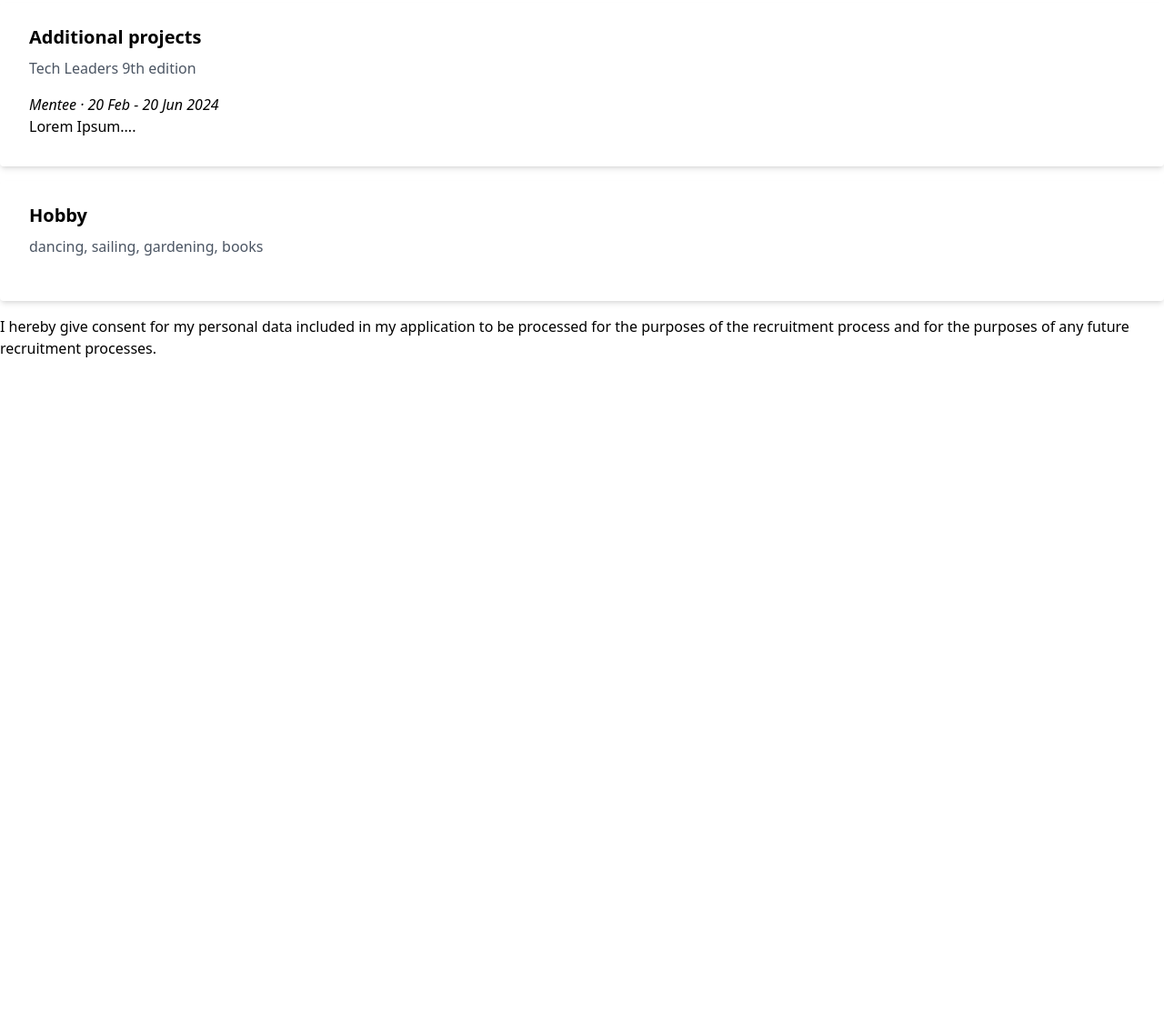
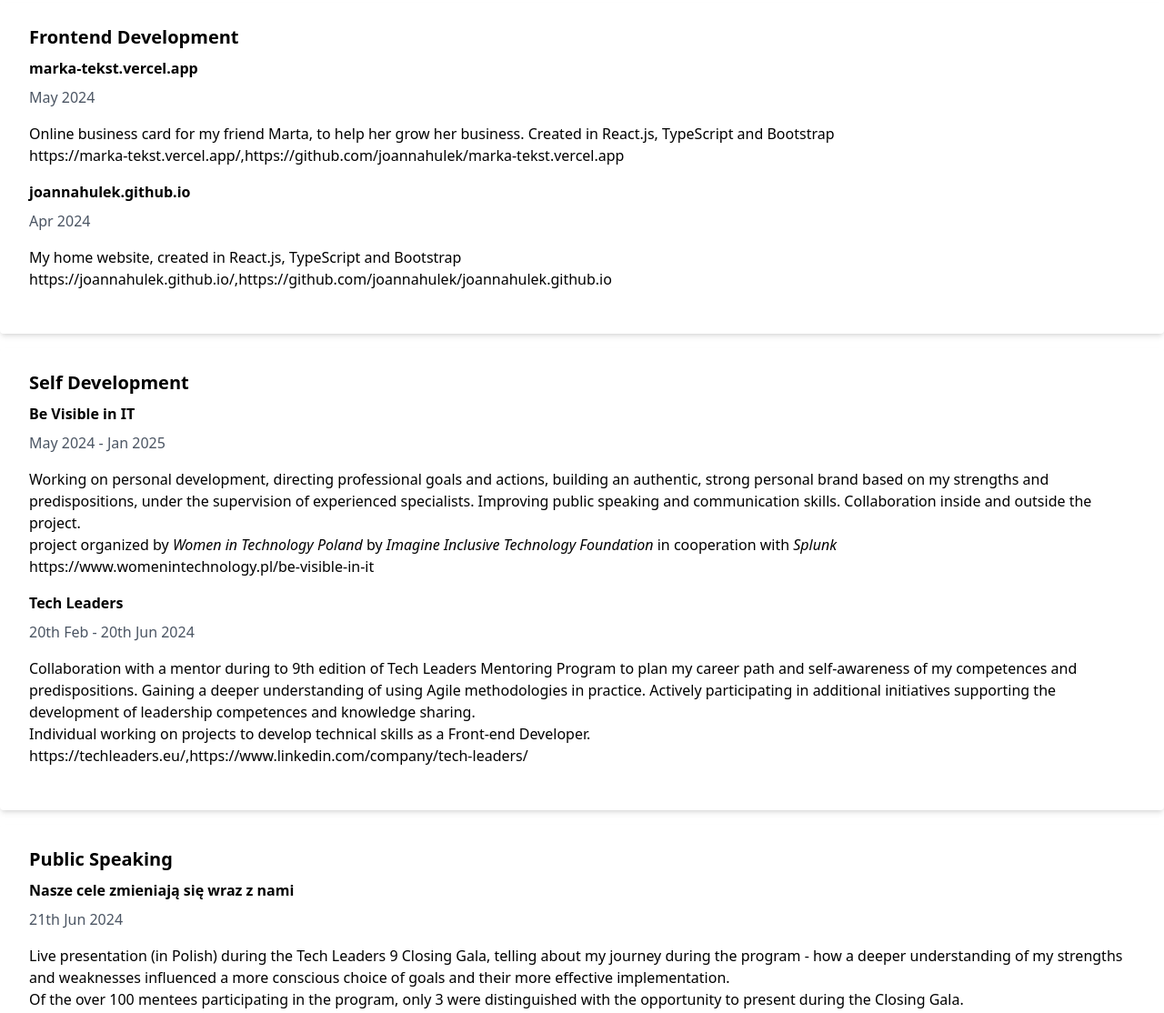
Before and after one commit to joannahulek/tailwind-template, a website: page src/index.html in a window 1280 px wide. Shown: the part 1658-2772 px from the top of the page at 91% size. Before the commit the page ends 2053 px from the top, so only its background shows below. Drawn offline with Linux system fonts and the light colour scheme.

Commit message:
Public Speaking 2024 added

```diff
--- a/src/content/projects.js
+++ b/src/content/projects.js
@@ -1,8 +1,94 @@
-document.write(`
-  <div class="bg-white shadow-md rounded px-8 pt-6 pb-8 mb-4">
-    <h2 class="text-xl font-bold mb-2">Additional projects</h2>
-    <p class="text-gray-600 mb-4">Tech Leaders 9th edition</p>
-    <i>Mentee · 20 Feb - 20 Jun 2024</i>
-    <p>Lorem Ipsum....</p>
-  </div>
-`);
+class Project {
+    constructor(title, time, description, links) {
+        this.title = title || '';
+        this.time = time || '';
+        this.description = description || '';
+        this.links = links || [''];
+    }
+}
+
+const itprojects = [
+    new Project(
+        'marka-tekst.vercel.app',
+        'May 2024',
+        'Online business card for my friend Marta, to help her grow her business. Created in React.js, TypeScript and Bootstrap',
+        ['https://marka-tekst.vercel.app/', 'https://github.com/joannahulek/marka-tekst.vercel.app'],
+    ),
+    new Project(
+        'joannahulek.github.io',
+        'Apr 2024',
+        'My home website, created in React.js, TypeScript and Bootstrap',
+        ['https://joannahulek.github.io/', 'https://github.com/joannahulek/joannahulek.github.io'],
+    )
+];
+
+const selfprojects=[
+    new Project(
+        'Be Visible in IT',
+        'May 2024 - Jan 2025',
+        'Working on personal development, directing professional goals and actions, building an authentic, strong personal brand based on my strengths and predispositions, under the supervision of experienced specialists. Improving public speaking and communication skills. Collaboration inside and outside the project.<br>project organized by <i>Women in Technology Poland</i> by <i>Imagine Inclusive Technology Foundation</i> in cooperation with <i>Splunk</i>',
+        ['https://www.womenintechnology.pl/be-visible-in-it'],
+    ),
+    new Project(
+        'Tech Leaders',
+        '20th Feb - 20th Jun 2024',
+        'Collaboration with a mentor during to 9th edition of Tech Leaders Mentoring Program to plan my career path and self-awareness of my competences and predispositions. Gaining a deeper understanding of using Agile methodologies in practice. Actively participating in additional initiatives supporting the development of leadership competences and knowledge sharing.<br>Individual working on projects to develop technical skills as a Front-end Developer.',
+        ['https://techleaders.eu/', 'https://www.linkedin.com/company/tech-leaders/'],
+    )
+]
+
+const publicspeaking =[
+    new Project(
+        'Nasze cele zmieniają się wraz z nami',
+        '21th Jun 2024',
+        'Live presentation (in Polish) during the Tech Leaders 9 Closing Gala, telling about my journey during the program - how a deeper understanding of my strengths and weaknesses influenced a more conscious choice of goals and their more effective implementation.<br>Of the over 100 mentees participating in the program, only 3 were distinguished with the opportunity to present during the Closing Gala.',
+        ['']
+    ),
+    new Project(
+        'Jak zepsułam Scrum? Case Study',
+        '10th Jun 2024',
+        '',
+        ['']
+    )
+]
+
+class Category{
+    constructor(category, projects) {
+        this.category = category || '';
+        this.projects = projects || [''];
+    }
+}
+
+const categories = [
+    new Category('Frontend Development', itprojects),
+    new Category('Self Development', selfprojects),
+    new Category('Public Speaking', publicspeaking)
+]
+
+function renderProjects(categoriesArray) {
+    const container = document.getElementById('projects-container');
+    let content=''
+
+    categoriesArray.forEach(category =>{
+        content +=`
+      <div class="bg-white shadow-md rounded px-8 pt-6 pb-8 mb-4">
+        <h2 class="text-xl font-bold mb-2">${category.category}</h2>
+    `;
+
+        category.projects.forEach(project => {
+            content += `
+          <div class="mb-4">
+            <h3 class="text-lg font-bold mb-2">${project.title}</h3>
+            <p class="text-gray-600 mb-4">${project.time}</p>
+            <div>${project.description}</div>
+            <div>${project.links}</div>
+          </div>
+        `;
+        });
+
+        content += `</div>`;
+    })
+    container.innerHTML = content;
+}
+
+renderProjects(categories);
--- a/src/index.html
+++ b/src/index.html
@@ -12,14 +12,14 @@
     <div id="work-experience-container"></div>
     <div id="education-container"></div>
     <div id="skills-container"></div>
+    <div id="projects-container"></div>
   </div>
   <script src="content/hero.js"></script>
   <script src="content/work.js"></script>
   <script src="./content/education.js"></script>
   <script src="./content/skills.js"></script>
+  <script src="./content/projects.js"></script>
 
-
-  <script src="./content/projects.js"></script>
         <script src="./content/hobby.js"></script>
         <script src="./content/disclaimer.js"></script>
   </body>
```
